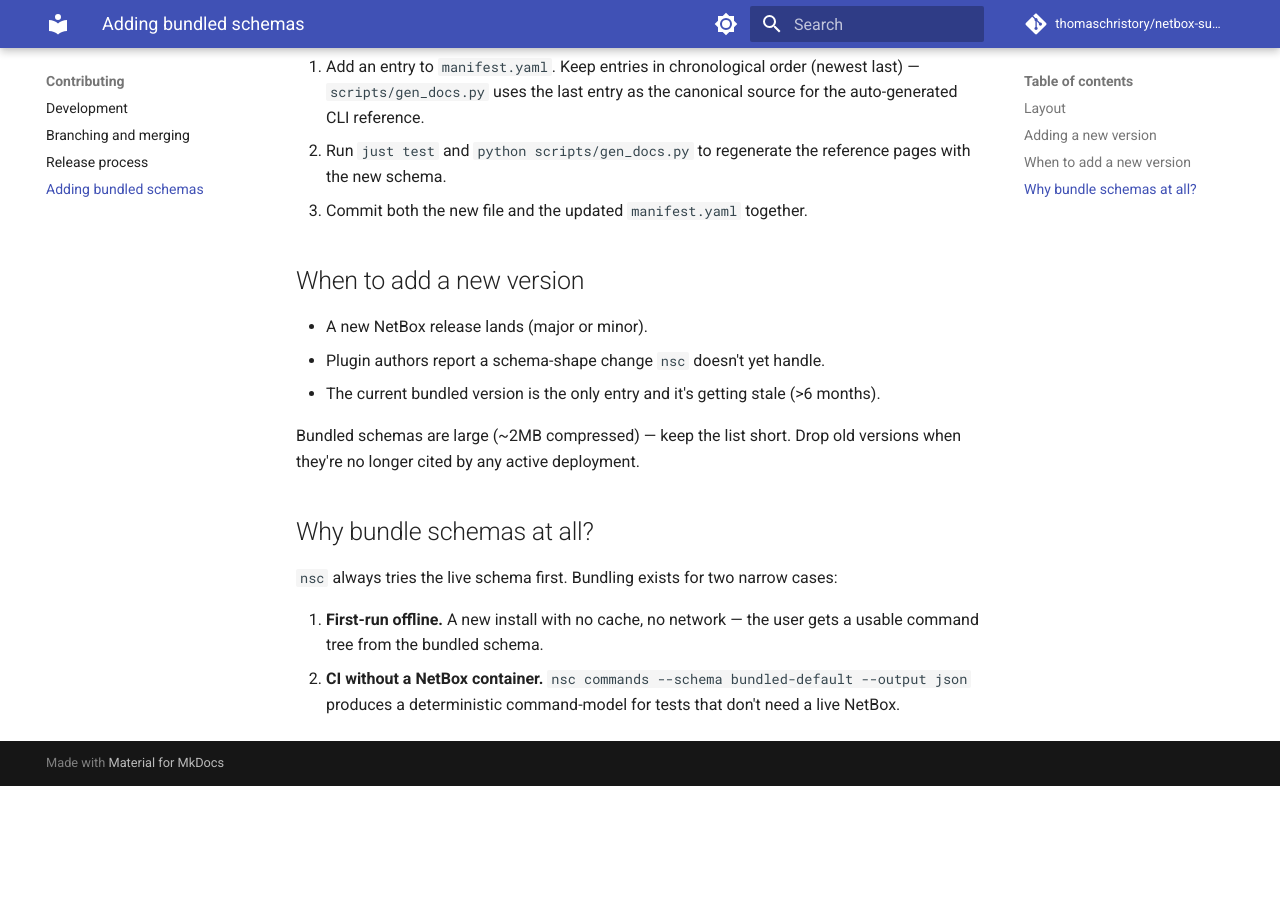
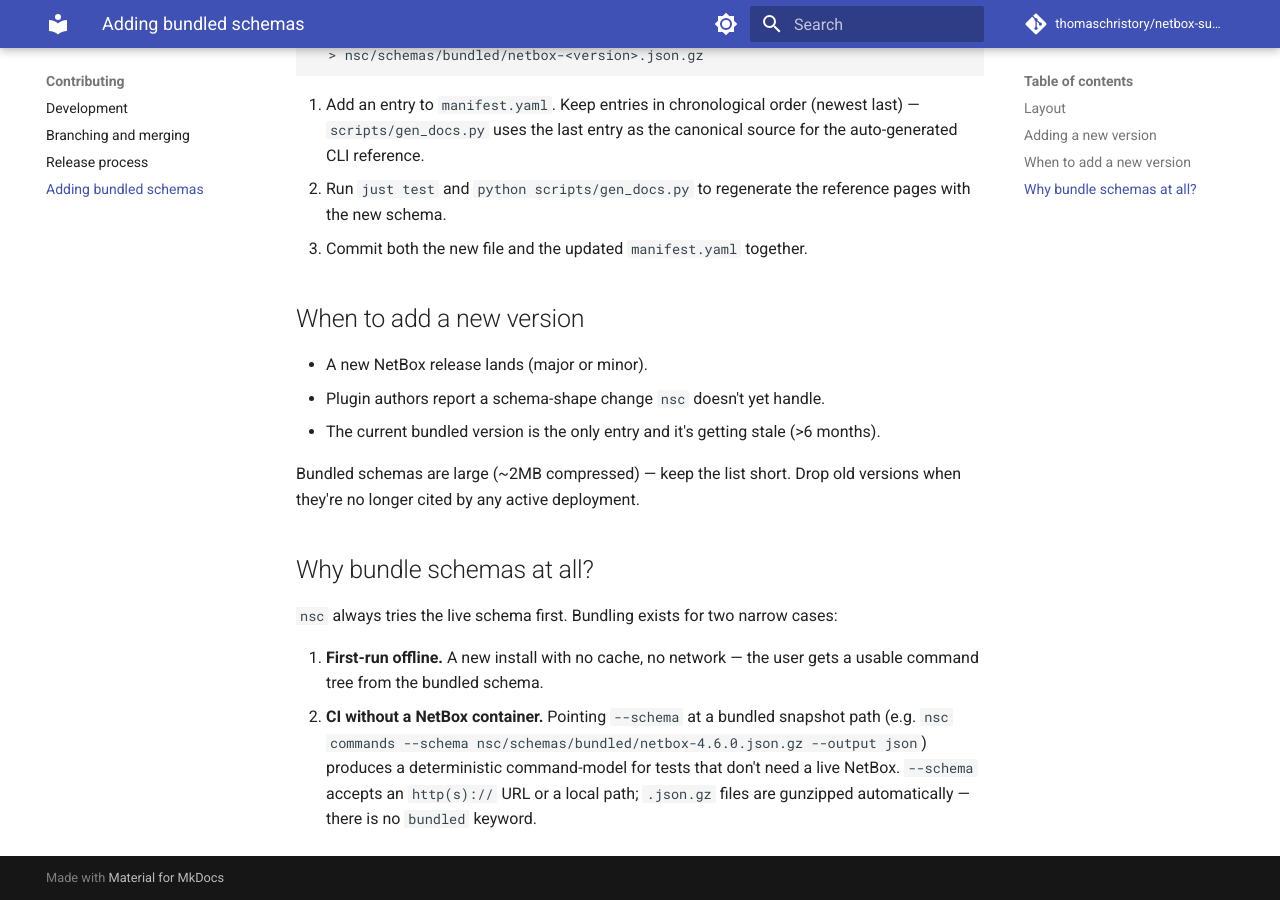
Before and after one commit to thomaschristory/netbox-super-cli, an MkDocs documentation site: the page built from docs/contributing/adding-bundled-schemas.md, in a window 1280 px wide and 900 px high, scrolled down 875 px. Built offline with MkDocs 1.6.1 and Material for MkDocs 9.7.7, drawn with Linux system fonts in a browser that asks for light colours; comment, search, counter and statistics services are not loaded; before the commit the page ends 1661 px from its top, so only the background shows below that; some of the changed text lies outside the part shown.

Commit message:
docs(reference,contributing): sync reference/contributing docs with v1.0.3

````diff
--- a/docs/contributing/adding-bundled-schemas.md
+++ b/docs/contributing/adding-bundled-schemas.md
@@ -9,14 +9,16 @@ the repo and shipped inside the wheel.
 ```
 nsc/schemas/bundled/
 ├── manifest.yaml
-├── netbox-4.6.0.json.gz
-└── netbox-<other-version>.json.gz
+├── netbox-4.5.10.json.gz
+└── netbox-4.6.0.json.gz
 ```
 
-`manifest.yaml`:
+`manifest.yaml` (newest entry last):
 
 ```yaml
 schemas:
+  - version: "4.5.10"
+    file: "netbox-4.5.10.json.gz"
   - version: "4.6.0"
     file: "netbox-4.6.0.json.gz"
 ```
@@ -56,6 +58,9 @@ versions when they're no longer cited by any active deployment.
 
 1. **First-run offline.** A new install with no cache, no network — the user
    gets a usable command tree from the bundled schema.
-2. **CI without a NetBox container.** `nsc commands --schema bundled-default
-   --output json` produces a deterministic command-model for tests that
-   don't need a live NetBox.
+2. **CI without a NetBox container.** Pointing `--schema` at a bundled
+   snapshot path (e.g. `nsc commands --schema
+   nsc/schemas/bundled/netbox-4.6.0.json.gz --output json`) produces a
+   deterministic command-model for tests that don't need a live NetBox.
+   `--schema` accepts an `http(s)://` URL or a local path; `.json.gz`
+   files are gunzipped automatically — there is no `bundled` keyword.
````
Also changed, not shown: docs/contributing/development.md (+1 -1 lines), docs/contributing/release-process.md (+6 -0 lines).
